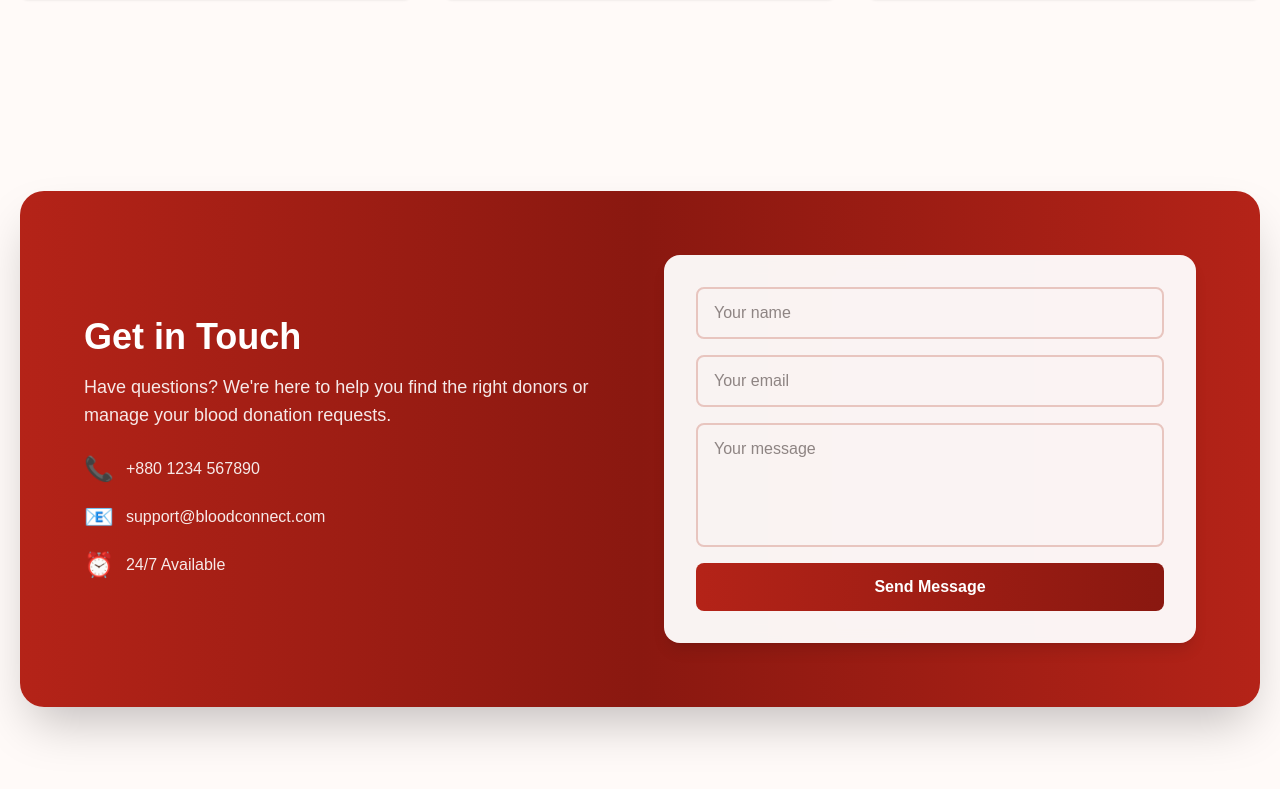
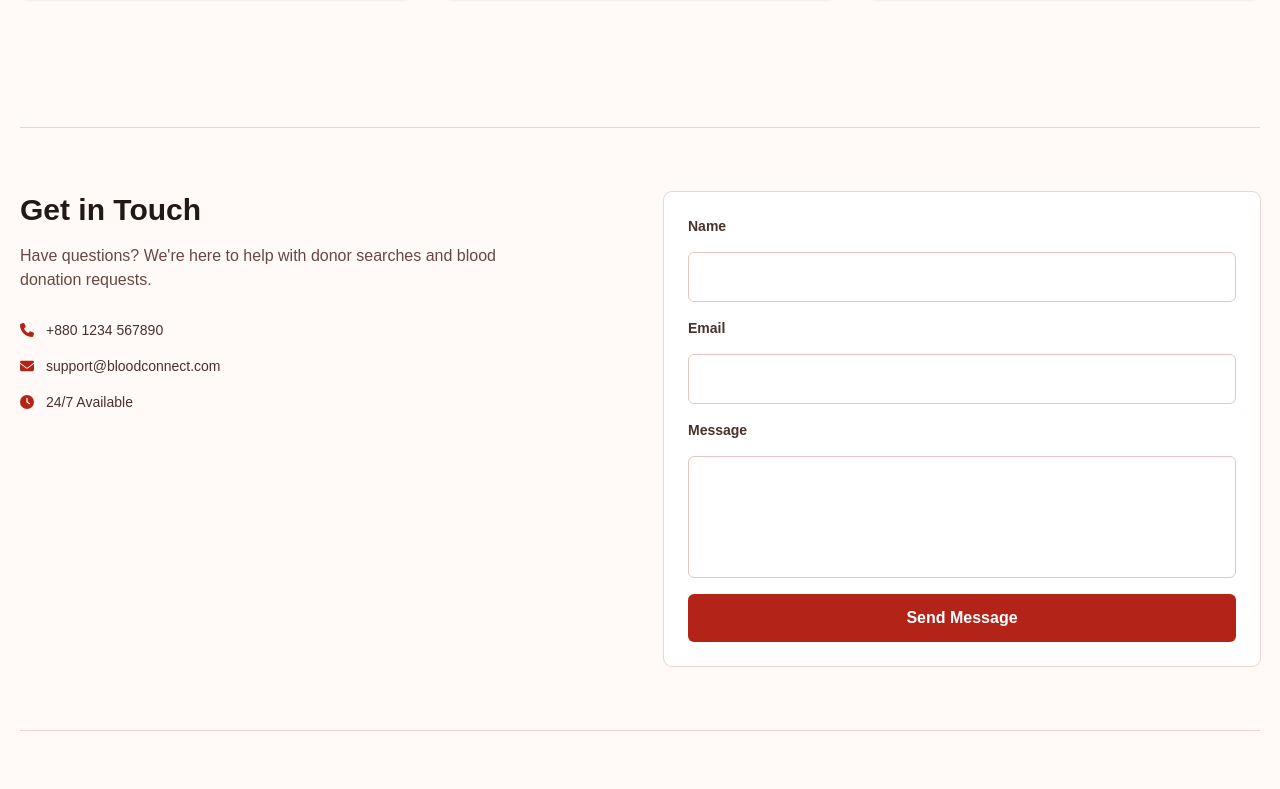
Before and after one commit to Ahnaf-Afif/BloodConnect-Client, a Next.js app: page / in a window 1280 px wide. Shown: the part 1391-2180 px from the top of the page. Built offline with nearby package versions, Linux system fonts and the light colour scheme; no server answers.

Commit message:
improved search funding and contact pages

```diff
--- a/src/app/(public)/funding/FundingContent.jsx
+++ b/src/app/(public)/funding/FundingContent.jsx
@@ -1,31 +1,24 @@
 "use client";
 
 import { useEffect, useState } from "react";
-import { useSearchParams } from "next/navigation";
+import { useRouter, useSearchParams } from "next/navigation";
 import { toast } from "react-toastify";
 
 import EmptyState from "@/app/components/common/EmptyState";
+import FundingTable from "@/app/components/funding/FundingTable";
+import GiveFundButton from "@/app/components/funding/GiveFundButton";
 import LoadingSpinner from "@/app/components/common/LoadingSpinner";
 import Navbar from "@/app/components/layout/Navbar";
 import { api } from "@/lib/api";
 
 export default function FundingContent() {
+  const router = useRouter();
   const searchParams = useSearchParams();
   const [funds, setFunds] = useState([]);
   const [loading, setLoading] = useState(true);
-  const [amount, setAmount] = useState("");
-  const [paying, setPaying] = useState(false);
-
-  async function loadFunds() {
-    try {
-      const result = await api.getFunds();
-      setFunds(result.data);
-    } catch (error) {
-      toast.error(error.message);
-    } finally {
-      setLoading(false);
-    }
-  }
+  const success = searchParams.get("success");
+  const sessionId = searchParams.get("session_id");
+  const canceled = searchParams.get("canceled");
 
   useEffect(() => {
     api
@@ -36,9 +29,6 @@ export default function FundingContent() {
   }, []);
 
   useEffect(() => {
-    const success = searchParams.get("success");
-    const sessionId = searchParams.get("session_id");
-
     if (success === "true" && sessionId) {
       api
         .confirmFund(sessionId)
@@ -47,26 +37,17 @@ export default function FundingContent() {
           return api.getFunds();
         })
         .then((result) => setFunds(result.data))
-        .catch((error) => toast.error(error.message));
+        .catch((error) => toast.error(error.message))
+        .finally(() => router.replace("/funding"));
     }
-  }, [searchParams]);
 
-  async function handleGiveFund(event) {
-    event.preventDefault();
+    if (canceled === "true") {
+      toast.info("Payment canceled");
+      router.replace("/funding");
+    }
+  }, [success, sessionId, canceled, router]);
 
-    try {
-      setPaying(true);
-      const result = await api.createFundCheckout(Number(amount));
-
-      if (result.data.url) {
-        window.location.href = result.data.url;
-      }
-    } catch (error) {
-      toast.error(error.message);
-    } finally {
-      setPaying(false);
-    }
-  }
+  const totalFunding = funds.reduce((total, fund) => total + fund.amount, 0);
 
   return (
     <main className="min-h-screen bg-[#fff8f6]">
@@ -79,32 +60,15 @@ export default function FundingContent() {
             Support blood donation organizations with a small fund.
           </p>
 
-          <form
-            onSubmit={handleGiveFund}
-            className="mt-6 flex flex-wrap items-end gap-3 rounded-lg bg-white p-5 shadow-sm ring-1 ring-[#f0d3cf]"
-          >
+          <div className="mt-6 flex flex-wrap items-center justify-between gap-4 border-y border-[#f0d3cf] py-5">
             <div>
-              <label className="text-sm font-semibold text-[#49312d]" htmlFor="amount">
-                Amount (USD)
-              </label>
-              <input
-                id="amount"
-                type="number"
-                min="1"
-                value={amount}
-                onChange={(event) => setAmount(event.target.value)}
-                className="mt-1 block rounded-md border border-[#e8c5bf] px-3 py-2"
-                placeholder="10"
-              />
+              <p className="text-sm text-[#674842]">Total raised</p>
+              <p className="text-2xl font-bold text-[#241816]">
+                ${totalFunding.toFixed(2)}
+              </p>
             </div>
-            <button
-              type="submit"
-              disabled={paying}
-              className="rounded-md bg-[#b42318] px-5 py-3 font-semibold text-white"
-            >
-              {paying ? "Processing..." : "Give Fund"}
-            </button>
-          </form>
+            <GiveFundButton />
+          </div>
 
           <div className="mt-8">
             {loading ? (
@@ -112,28 +76,7 @@ export default function FundingContent() {
             ) : funds.length === 0 ? (
               <EmptyState title="No funds yet" text="Be the first to donate." />
             ) : (
-              <div className="overflow-x-auto rounded-lg bg-white shadow-sm ring-1 ring-[#f0d3cf]">
-                <table className="min-w-full text-left text-sm">
-                  <thead className="border-b border-[#f0d3cf] bg-[#fff3f0]">
-                    <tr>
-                      <th className="px-4 py-3">Donor Name</th>
-                      <th className="px-4 py-3">Amount</th>
-                      <th className="px-4 py-3">Date</th>
-                    </tr>
-                  </thead>
-                  <tbody>
-                    {funds.map((fund) => (
-                      <tr key={fund._id} className="border-b border-[#f0d3cf]">
-                        <td className="px-4 py-3">{fund.userName}</td>
-                        <td className="px-4 py-3">${fund.amount}</td>
-                        <td className="px-4 py-3">
-                          {new Date(fund.createdAt).toLocaleDateString()}
-                        </td>
-                      </tr>
-                    ))}
-                  </tbody>
-                </table>
-              </div>
+              <FundingTable funds={funds} />
             )}
           </div>
         </div>
--- a/src/app/(public)/search/page.jsx
+++ b/src/app/(public)/search/page.jsx
@@ -22,6 +22,11 @@ export default function SearchPage() {
 
   async function handleSearch(event) {
     event.preventDefault();
+
+    if (!form.bloodGroup || !form.district || !form.upazila) {
+      toast.error("Choose a blood group, district and upazila");
+      return;
+    }
 
     try {
       setLoading(true);
@@ -74,6 +79,7 @@ export default function SearchPage() {
                 <select
                   id="bloodGroup"
                   value={form.bloodGroup}
+                  required
                   onChange={(event) =>
                     setForm((current) => ({
                       ...current,
@@ -104,6 +110,7 @@ export default function SearchPage() {
                 onUpazilaChange={(value) =>
                   setForm((current) => ({ ...current, upazila: value }))
                 }
+                required
               />
             </div>
 
@@ -137,7 +144,7 @@ export default function SearchPage() {
                 {donors.map((donor) => (
                   <article
                     key={donor._id}
-                    className="rounded-lg bg-white p-5 shadow-sm ring-1 ring-[#f0d3cf]"
+                    className="rounded-lg bg-white p-5 ring-1 ring-[#f0d3cf]"
                   >
                     <div className="flex items-center gap-3">
                       <span
--- a/src/app/components/common/DistrictSelect.jsx
+++ b/src/app/components/common/DistrictSelect.jsx
@@ -8,6 +8,7 @@ export default function DistrictSelect({
   onDistrictChange,
   onUpazilaChange,
   disabled = false,
+  required = false,
 }) {
   const selectedDistrict = bdGeocode.find((item) => item.district === district);
   const upazilaList = selectedDistrict ? selectedDistrict.upazilas : [];
@@ -23,6 +24,7 @@ export default function DistrictSelect({
           name="district"
           value={district}
           disabled={disabled}
+          required={required}
           onChange={(event) => {
             onDistrictChange(event.target.value);
             onUpazilaChange("");
@@ -47,6 +49,7 @@ export default function DistrictSelect({
           name="upazila"
           value={upazila}
           disabled={disabled || !district}
+          required={required}
           onChange={(event) => onUpazilaChange(event.target.value)}
           className="rounded-md border border-[#e8c5bf] px-3 py-2 outline-none disabled:bg-[#fff8f6] focus:border-[#b42318]"
         >
--- a/src/app/components/common/EmptyState.jsx
+++ b/src/app/components/common/EmptyState.jsx
@@ -1,11 +1,13 @@
+import { FaInbox } from "react-icons/fa6";
+
 export default function EmptyState({ title, text }) {
   return (
-    <div className="rounded-2xl bg-linear-to-br from-white to-[#fff8f6] p-12 text-center ring-2 ring-[#f0d3cf]/50 shadow-sm">
-      <div className="inline-block p-4 rounded-full bg-[#b42318]/10 mb-4">
-        <p className="text-5xl">📭</p>
+    <div className="rounded-lg bg-white p-10 text-center ring-1 ring-[#f0d3cf]">
+      <div className="inline-flex h-12 w-12 items-center justify-center rounded-full bg-[#fff0ed] text-xl text-[#b42318]">
+        <FaInbox />
       </div>
-      <h2 className="mt-4 text-2xl font-bold text-[#241816]">{title}</h2>
-      <p className="mt-2 text-base text-[#674842] max-w-sm mx-auto">{text}</p>
+      <h2 className="mt-4 text-xl font-bold text-[#241816]">{title}</h2>
+      <p className="mx-auto mt-2 max-w-sm text-sm text-[#674842]">{text}</p>
     </div>
   );
 }
--- a/src/app/components/funding/FundingTable.jsx
+++ b/src/app/components/funding/FundingTable.jsx
@@ -0,0 +1,26 @@
+export default function FundingTable({ funds }) {
+  return (
+    <div className="overflow-x-auto rounded-lg bg-white ring-1 ring-[#f0d3cf]">
+      <table className="min-w-full text-left text-sm">
+        <thead className="border-b border-[#f0d3cf] bg-[#fff3f0]">
+          <tr>
+            <th className="px-4 py-3">Donor Name</th>
+            <th className="px-4 py-3">Amount</th>
+            <th className="px-4 py-3">Date</th>
+          </tr>
+        </thead>
+        <tbody>
+          {funds.map((fund) => (
+            <tr key={fund._id} className="border-b border-[#f0d3cf]">
+              <td className="px-4 py-3">{fund.userName}</td>
+              <td className="px-4 py-3">${fund.amount.toFixed(2)}</td>
+              <td className="px-4 py-3">
+                {new Date(fund.createdAt).toLocaleDateString()}
+              </td>
+            </tr>
+          ))}
+        </tbody>
+      </table>
+    </div>
+  );
+}
--- a/src/app/components/funding/GiveFundButton.jsx
+++ b/src/app/components/funding/GiveFundButton.jsx
@@ -0,0 +1,96 @@
+"use client";
+
+import { useState } from "react";
+import { FaHandHoldingHeart } from "react-icons/fa6";
+import { toast } from "react-toastify";
+
+import { api } from "@/lib/api";
+
+export default function GiveFundButton() {
+  const [open, setOpen] = useState(false);
+  const [amount, setAmount] = useState("");
+  const [paying, setPaying] = useState(false);
+
+  async function handleSubmit(event) {
+    event.preventDefault();
+
+    try {
+      setPaying(true);
+      const result = await api.createFundCheckout(Number(amount));
+
+      if (result.data.url) {
+        window.location.href = result.data.url;
+      }
+    } catch (error) {
+      toast.error(error.message);
+      setPaying(false);
+    }
+  }
+
+  return (
+    <>
+      <button
+        type="button"
+        onClick={() => setOpen(true)}
+        className="inline-flex items-center gap-2 rounded-md bg-[#b42318] px-5 py-3 font-semibold text-white"
+      >
+        <FaHandHoldingHeart />
+        Give Fund
+      </button>
+
+      {open && (
+        <div className="fixed inset-0 z-50 flex items-center justify-center bg-black/40 px-5">
+          <form
+            onSubmit={handleSubmit}
+            className="w-full max-w-sm rounded-lg bg-white p-6 shadow-lg"
+          >
+            <h2 className="text-xl font-bold text-[#241816]">Give Fund</h2>
+            <p className="mt-2 text-sm text-[#674842]">
+              Enter an amount to continue to Stripe.
+            </p>
+
+            <label
+              className="mt-5 block text-sm font-semibold text-[#49312d]"
+              htmlFor="fundAmount"
+            >
+              Amount (USD)
+            </label>
+            <input
+              id="fundAmount"
+              type="number"
+              min="1"
+              max="10000"
+              step="0.01"
+              required
+              value={amount}
+              onChange={(event) => setAmount(event.target.value)}
+              className="mt-1 w-full rounded-md border border-[#e8c5bf] px-3 py-2"
+              placeholder="10"
+            />
+
+            <div className="mt-5 flex flex-wrap gap-3">
+              <button
+                type="submit"
+                disabled={paying}
+                className="rounded-md bg-[#b42318] px-4 py-2 font-semibold text-white disabled:opacity-60"
+              >
+                {paying ? "Opening Stripe..." : "Continue"}
+              </button>
+              <button
+                type="button"
+                disabled={paying}
+                onClick={() => {
+                  setOpen(false);
+                  setAmount("");
+                }}
+                className="rounded-md border border-[#e8c5bf] px-4 py-2 font-semibold text-[#49312d]"
+              >
+                Cancel
+              </button>
+            </div>
+          </form>
+        </div>
+      )}
+    </>
+  );
+}
--- a/src/app/components/home/ContactSection.jsx
+++ b/src/app/components/home/ContactSection.jsx
@@ -1,6 +1,7 @@
 "use client";
 
 import { useState } from "react";
+import { FaClock, FaEnvelope, FaPhone } from "react-icons/fa6";
 import { toast } from "react-toastify";
 
 import { api } from "@/lib/api";
@@ -34,69 +35,79 @@ export default function ContactSection() {
   }
 
   return (
-    <section className="py-16 mt-12">
-      <div className="rounded-3xl bg-linear-to-r from-[#b42318] via-[#8a1810] to-[#b42318] p-12 md:p-16 shadow-2xl">
-        <div className="grid gap-12 lg:grid-cols-2 items-center">
-          <div className="text-white">
-            <h2 className="text-3xl md:text-4xl font-bold mb-4">
-              Get in Touch
-            </h2>
-            <p className="text-white/90 text-lg mb-6">
-              Have questions? We&apos;re here to help you find the right donors or
-              manage your blood donation requests.
+    <section className="mt-12 border-y border-[#f0d3cf] py-16">
+      <div className="grid items-start gap-12 lg:grid-cols-2">
+          <div>
+            <h2 className="text-3xl font-bold text-[#241816]">Get in Touch</h2>
+            <p className="mt-4 max-w-lg text-[#674842]">
+              Have questions? We&apos;re here to help with donor searches and
+              blood donation requests.
             </p>
-            <div className="space-y-4">
+            <div className="mt-7 grid gap-4 text-sm text-[#49312d]">
               <div className="flex items-center gap-3">
-                <span className="text-2xl">📞</span>
-                <p className="text-white/90">+880 1234 567890</p>
+                <FaPhone className="text-[#b42318]" />
+                <p>+880 1234 567890</p>
               </div>
               <div className="flex items-center gap-3">
-                <span className="text-2xl">📧</span>
-                <p className="text-white/90">support@bloodconnect.com</p>
+                <FaEnvelope className="text-[#b42318]" />
+                <p>support@bloodconnect.com</p>
               </div>
               <div className="flex items-center gap-3">
-                <span className="text-2xl">⏰</span>
-                <p className="text-white/90">24/7 Available</p>
+                <FaClock className="text-[#b42318]" />
+                <p>24/7 Available</p>
               </div>
             </div>
           </div>
 
           <form
             onSubmit={handleSubmit}
-            className="grid gap-4 bg-white/95 backdrop-blur p-8 rounded-2xl shadow-lg"
+            className="grid gap-4 rounded-lg bg-white p-6 ring-1 ring-[#f0d3cf]"
           >
+            <label className="text-sm font-semibold text-[#49312d]" htmlFor="contactName">
+              Name
+            </label>
             <input
+              id="contactName"
               name="name"
+              required
+              maxLength={80}
               value={form.name}
               onChange={handleChange}
-              placeholder="Your name"
-              className="rounded-lg border-2 border-[#e8c5bf] px-4 py-3 focus:border-[#b42318] focus:outline-none transition-colors"
+              className="rounded-md border border-[#e8c5bf] px-4 py-3 focus:border-[#b42318] focus:outline-none"
             />
+            <label className="text-sm font-semibold text-[#49312d]" htmlFor="contactEmail">
+              Email
+            </label>
             <input
+              id="contactEmail"
               name="email"
               type="email"
+              required
               value={form.email}
               onChange={handleChange}
-              placeholder="Your email"
-              className="rounded-lg border-2 border-[#e8c5bf] px-4 py-3 focus:border-[#b42318] focus:outline-none transition-colors"
+              className="rounded-md border border-[#e8c5bf] px-4 py-3 focus:border-[#b42318] focus:outline-none"
             />
+            <label className="text-sm font-semibold text-[#49312d]" htmlFor="contactMessage">
+              Message
+            </label>
             <textarea
+              id="contactMessage"
               name="message"
+              required
+              maxLength={1000}
               value={form.message}
               onChange={handleChange}
               rows={4}
-              placeholder="Your message"
-              className="rounded-lg border-2 border-[#e8c5bf] px-4 py-3 focus:border-[#b42318] focus:outline-none transition-colors resize-none"
+              className="resize-none rounded-md border border-[#e8c5bf] px-4 py-3 focus:border-[#b42318] focus:outline-none"
             />
             <button
               type="submit"
               disabled={sending}
-              className="rounded-lg bg-linear-to-r from-[#b42318] to-[#8a1810] px-6 py-3 font-bold text-white hover:shadow-lg hover:scale-105 transition-all duration-300 disabled:opacity-50"
+              className="rounded-md bg-[#b42318] px-6 py-3 font-semibold text-white disabled:opacity-50"
             >
               {sending ? "Sending..." : "Send Message"}
             </button>
           </form>
-        </div>
       </div>
     </section>
   );
```
